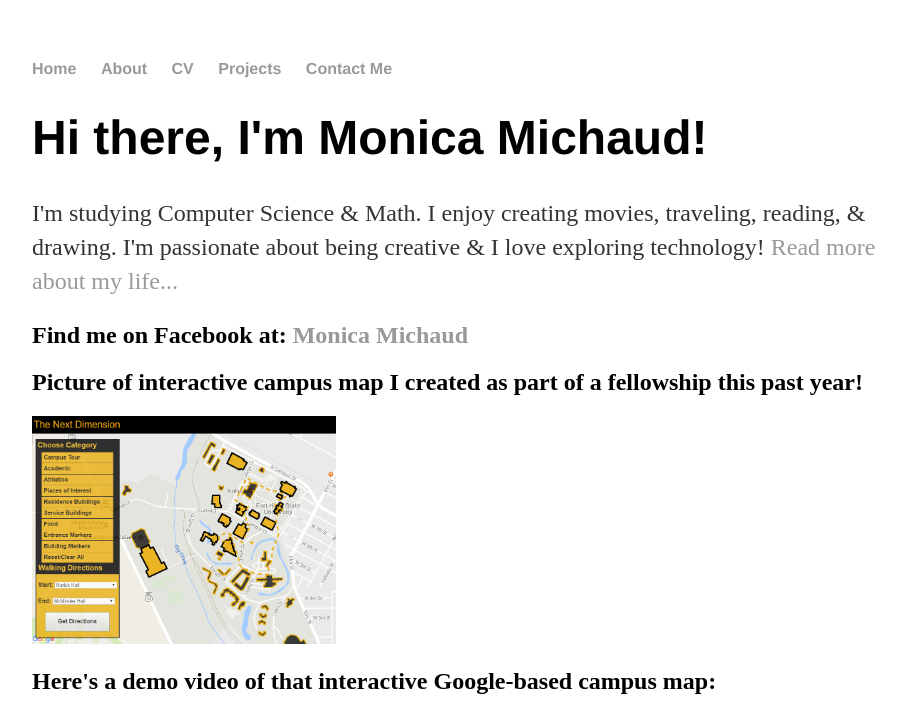
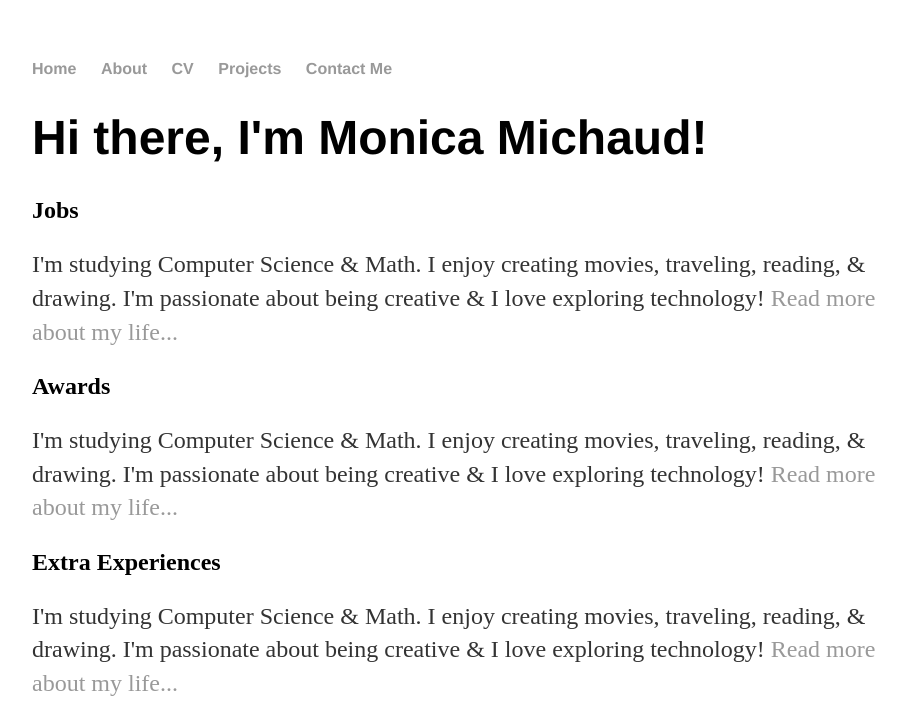
Before and after one commit to mrmichaud/mrmichaud.github.io, a Jekyll site: the page built from cv/index.html, in a window 1280 px wide. Shown: the top 715 px of the page, without its empty margins (160-1066 px from the left). Built offline with Jekyll 4.4.1, drawn with Linux system fonts in a browser that asks for light colours; grey boxes are pictures that could not be loaded.

Commit message:
Update index.html

```diff
--- a/cv/index.html
+++ b/cv/index.html
@@ -4,9 +4,14 @@ title: Monica Michaud CV
 ---
 <div class="blurb">
 	<h1>Hi there, I'm Monica Michaud!</h1>
+	<h2>Jobs</h2>
 	<p>I'm studying Computer Science &amp Math. I enjoy creating movies, traveling, reading, &amp drawing. I'm passionate about being creative &amp I love exploring technology! <a href="/about">Read more about my life...</a></p>
 
-	 <h2>Find me on Facebook at: <a href="https://www.facebook.com/monica.michaud.92">Monica Michaud</a></h2>
+	<h2>Awards</h2>
+	<p>I'm studying Computer Science &amp Math. I enjoy creating movies, traveling, reading, &amp drawing. I'm passionate about being creative &amp I love exploring technology! <a href="/about">Read more about my life...</a></p>
+
+	<h2>Extra Experiences</h2>
+	<p>I'm studying Computer Science &amp Math. I enjoy creating movies, traveling, reading, &amp drawing. I'm passionate about being creative &amp I love exploring technology! <a href="/about">Read more about my life...</a></p>
 
     	<h2>Picture of interactive campus map I created as part of a fellowship this past year!</h2>
 	<img src="http://mrmichaud.github.io/TheNextDimension - 6th.png" alt="Campus Map" style="width:304px;height:228px;">
```
